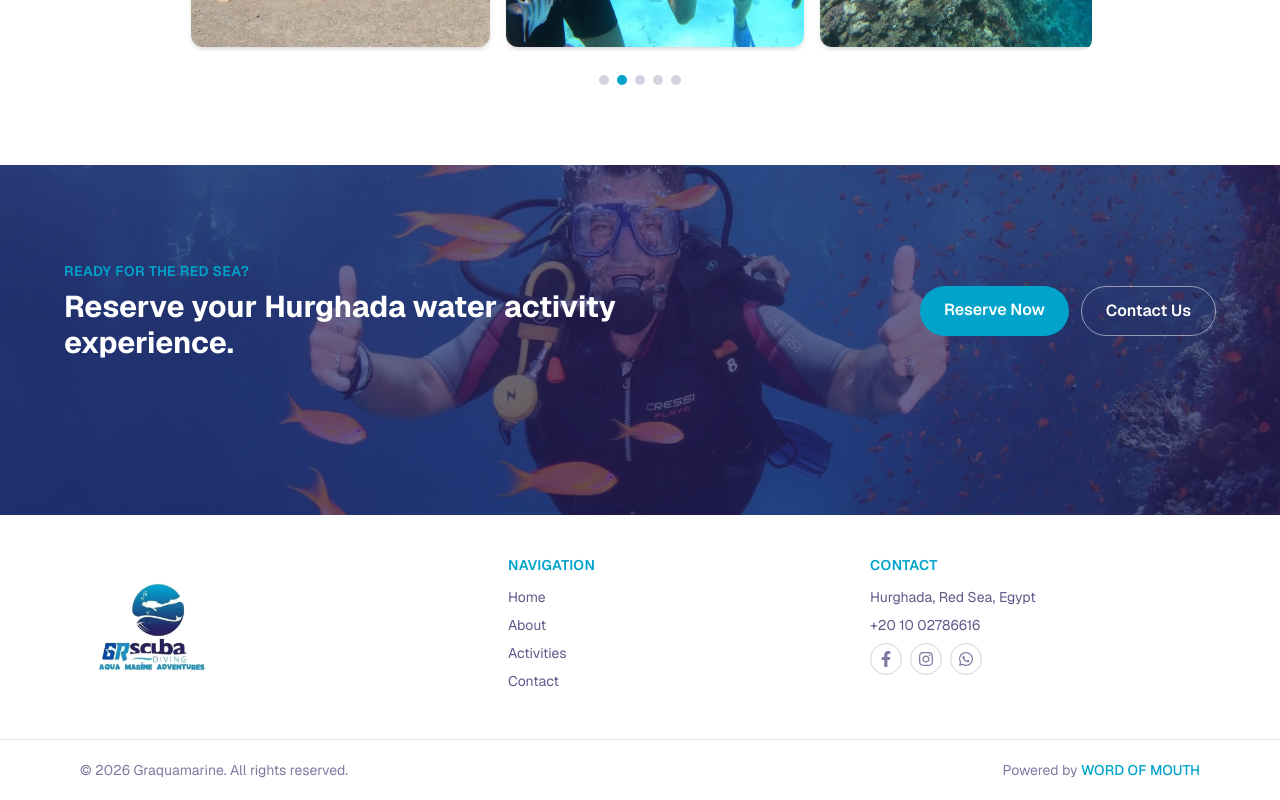
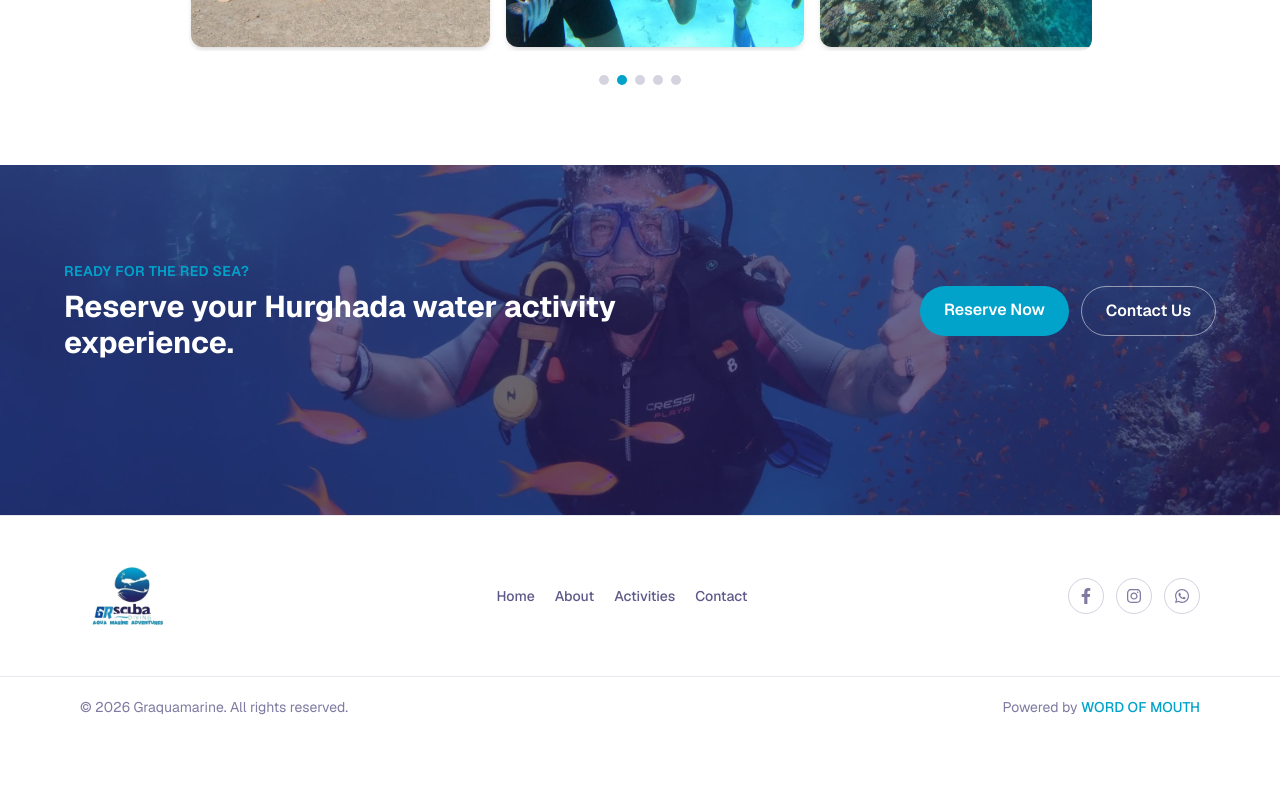
Before and after one commit to Word-of-Mouth-Marketing-agency/graquamarine, a Next.js app: page / in a window 1280 px wide. Shown: the part 3021-3821 px from the top of the page. After the commit the page ends 3758 px from the top, so only its background shows below. Built offline with nearby package versions, Linux system fonts and the light colour scheme.

Commit message:
style: simplify footer layout

```diff
--- a/src/components/layout/Footer.tsx
+++ b/src/components/layout/Footer.tsx
@@ -1,59 +1,65 @@
 import Image from "next/image";
 import Link from "next/link";
 import { siteConfig } from "@/lib/site";
-import { SocialIconLinks } from "@/components/layout/SocialIconLinks";
+import { FaFacebookF, FaInstagram, FaWhatsapp } from "react-icons/fa";
+
+const socialLinks = [
+  { label: "Facebook", href: siteConfig.facebookUrl, Icon: FaFacebookF },
+  { label: "Instagram", href: siteConfig.instagramUrl, Icon: FaInstagram },
+  { label: "WhatsApp", href: siteConfig.whatsappHref, Icon: FaWhatsapp },
+];
 
 export function Footer() {
   return (
     <>
-      <footer className="mt-auto bg-white">
-        <div className="mx-auto grid max-w-6xl gap-8 px-4 py-10 md:grid-cols-[1.2fr_1fr_1fr]">
-          <div>
+      <footer className="mt-auto border-t border-brand-navy/10 bg-white">
+        <div className="mx-auto flex max-w-6xl flex-col items-center gap-6 px-4 py-8 sm:flex-row sm:justify-between">
+          <Link href="/" className="shrink-0">
             <Image
               src="/images/logo/site-logo.webp"
               alt={siteConfig.name}
-              width={200}
-              height={64}
-              className="h-36 w-auto"
+              width={160}
+              height={48}
+              className="h-20 w-auto sm:h-24"
             />
-          </div>
+          </Link>
 
-          <div>
-            <h3 className="text-sm font-semibold uppercase tracking-wide text-brand-aqua">
-              Navigation
-            </h3>
-            <ul className="mt-3 space-y-2 text-sm text-brand-navy/75">
+          <ul className="flex flex-wrap justify-center gap-5 text-sm font-medium text-brand-navy/75">
             {siteConfig.navigation.map((item) => (
               <li key={item.href}>
-                  <Link href={item.href} className="hover:text-brand-aqua">
+                <Link
+                  href={item.href}
+                  className="transition hover:text-brand-aqua"
+                >
                   {item.label}
                 </Link>
               </li>
             ))}
           </ul>
-          </div>
 
-          <div>
-            <h3 className="text-sm font-semibold uppercase tracking-wide text-brand-aqua">
-              Contact
-            </h3>
-            <div className="mt-3 space-y-2 text-sm text-brand-navy/75">
-              <p>{siteConfig.location}</p>
+          <div className="flex items-center gap-3">
+            {socialLinks.map(({ label, href, Icon }) => (
               <a
-                href={`tel:${siteConfig.phone}`}
-                className="block hover:text-brand-aqua"
+                key={label}
+                href={href}
+                target="_blank"
+                rel="noopener noreferrer"
+                aria-label={label}
+                className="flex h-9 w-9 items-center justify-center rounded-full border border-brand-navy/20 text-brand-navy/60 transition hover:border-brand-aqua hover:bg-brand-aqua hover:text-white"
               >
-                {siteConfig.displayPhone}
+                <Icon aria-hidden="true" className="h-4 w-4" />
               </a>
-              <SocialIconLinks iconClassName="border-brand-navy/20 text-brand-navy/60" />
-            </div>
+            ))}
           </div>
         </div>
       </footer>
 
       <div className="border-t border-brand-navy/10 bg-white">
         <div className="mx-auto flex max-w-6xl flex-col items-center gap-2 px-4 py-5 text-center text-sm text-brand-navy/60 sm:flex-row sm:justify-between">
-          <p>&copy; {new Date().getFullYear()} {siteConfig.name}. All rights reserved.</p>
+          <p>
+            &copy; {new Date().getFullYear()} {siteConfig.name}. All rights
+            reserved.
+          </p>
           <p>
             Powered by{" "}
             <a
```
Lines whose indentation alone changed are shown as unchanged.
